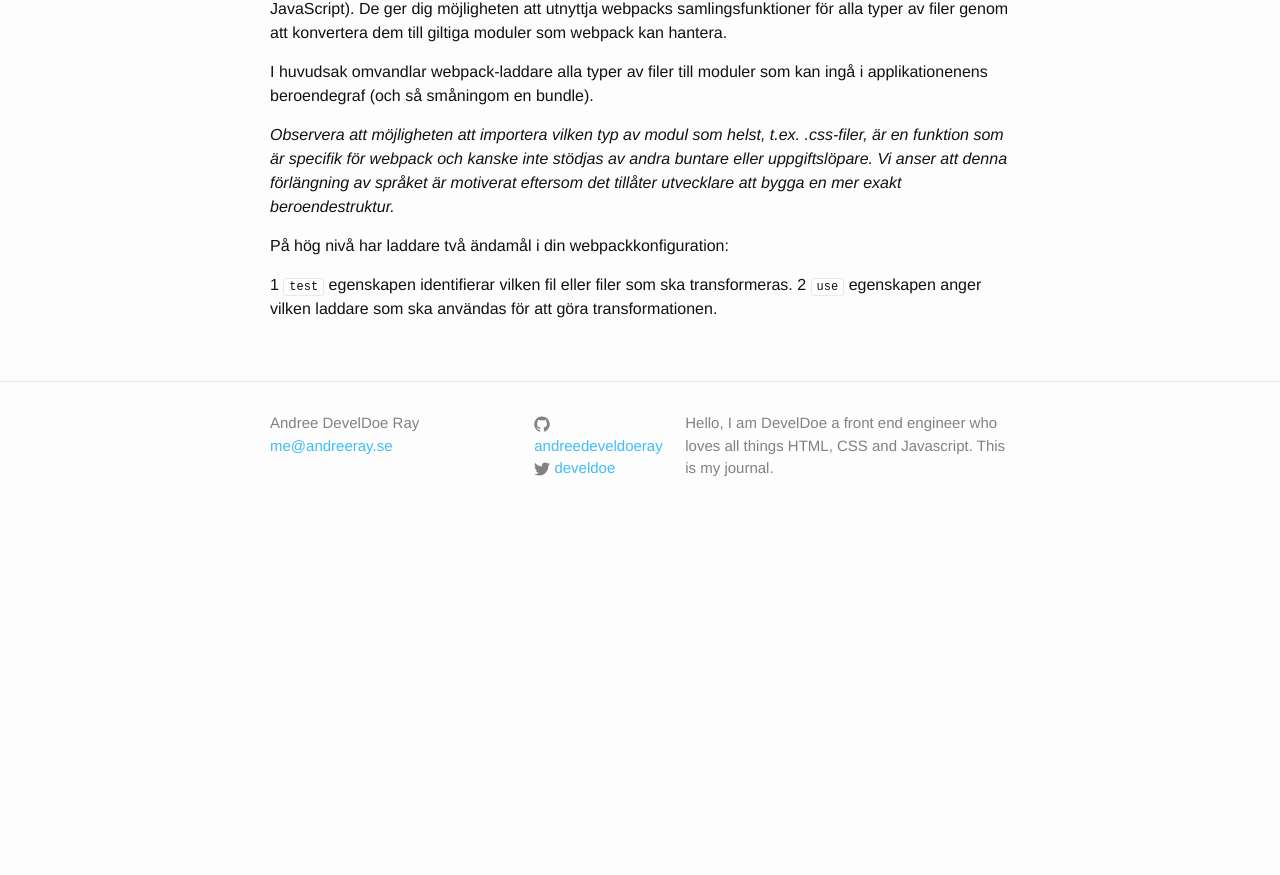
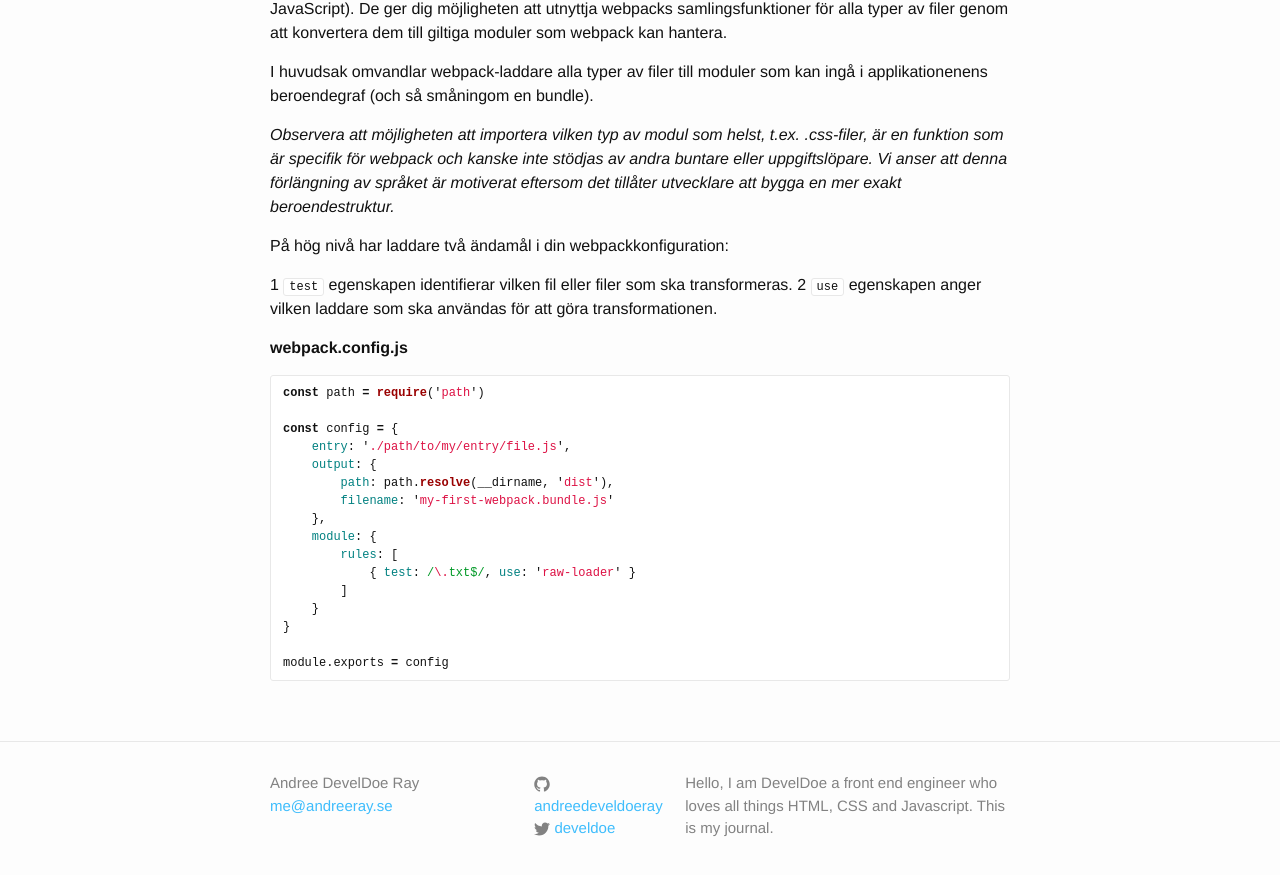
Before and after one commit to develdoe/develdoe.github.io, a Jekyll site: the page built from _posts/2018-03-07-webpack-koncept.md, in a window 1280 px wide and 900 px high, scrolled down 1340 px. Shown: the top 875 px of the window. Built offline with Jekyll 4.4.1, drawn with Linux system fonts in a browser that asks for light colours; before the commit the page ends 1880 px from its top, so only the background shows below that.

Commit message:
Create 2018-03-07-webpack-koncept.md

````diff
--- a/_posts/2018-03-07-webpack-koncept.md
+++ b/_posts/2018-03-07-webpack-koncept.md
@@ -62,3 +62,23 @@ På hög nivå har laddare två ändamål i din webpackkonfiguration:
 
 1 `test` egenskapen identifierar vilken fil eller filer som ska transformeras.
 2 `use` egenskapen anger vilken laddare som ska användas för att göra transformationen.
+
+**webpack.config.js**
+```js
+const path = require('path')
+
+const config = {
+    entry: './path/to/my/entry/file.js',
+    output: {
+        path: path.resolve(__dirname, 'dist'),
+        filename: 'my-first-webpack.bundle.js'
+    },
+    module: {
+        rules: [
+            { test: /\.txt$/, use: 'raw-loader' }
+        ]
+    }
+}
+
+module.exports = config
+```
````
